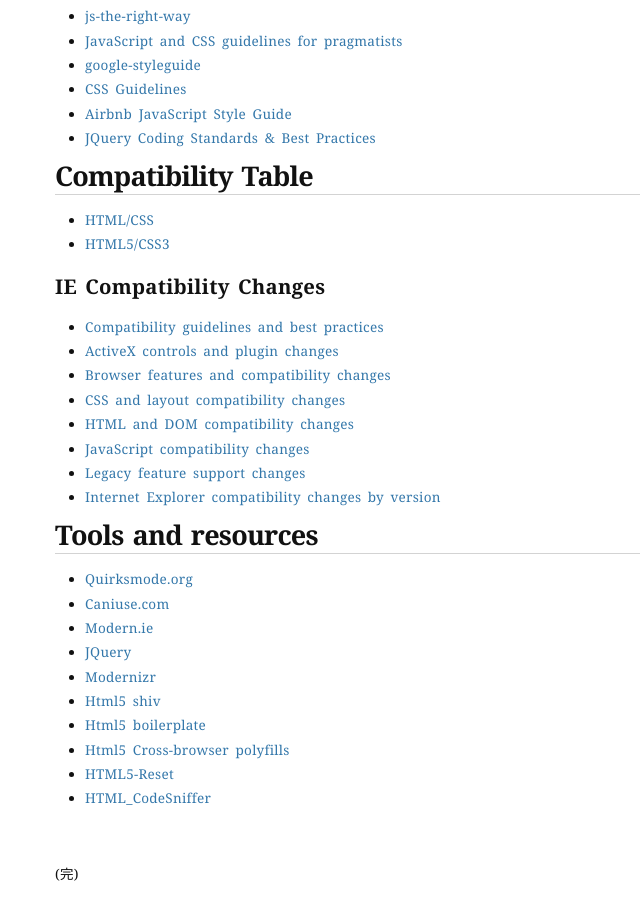
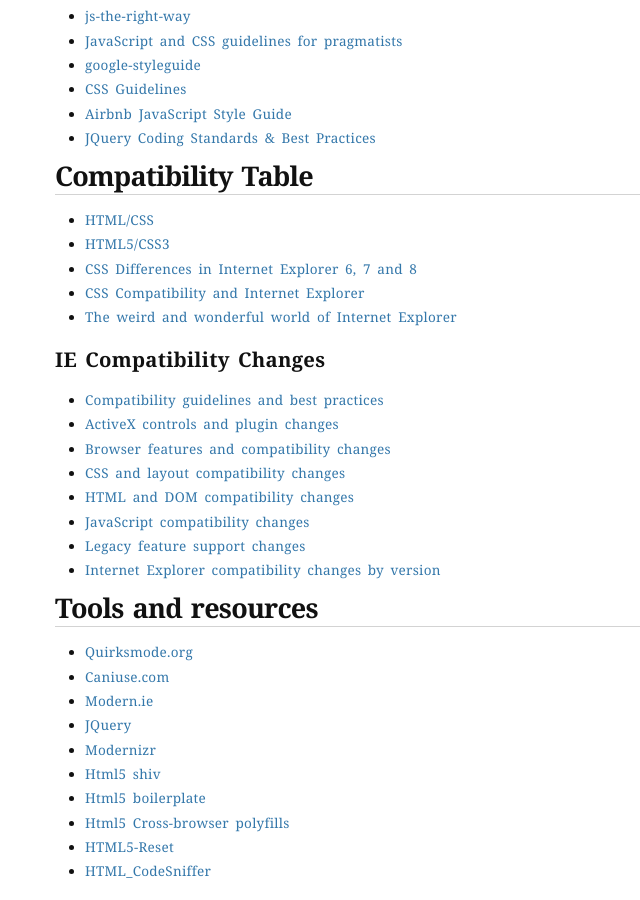
Before and after one commit to aaronz/aaronz.github.com, a Jekyll site: the page built from _posts/2014-11-03-cross-browser-compatibility-resources.markdown, in a window 1280 px wide and 900 px high, scrolled down 1149 px. Shown: the whole window, without its empty margins (0-640 px from the left). Built offline with Jekyll 4.4.1, drawn with Linux system fonts in a browser that asks for light colours; Markdown is read by kramdown in place of the engine named in the settings; comment, search, counter and statistics services are not loaded.

Commit message:
Update compatibility tables.

```diff
--- a/_posts/2014-11-03-cross-browser-compatibility-resources.markdown
+++ b/_posts/2014-11-03-cross-browser-compatibility-resources.markdown
@@ -68,6 +68,9 @@
 
 -   [HTML/CSS](http://www.quirksmode.org)
 -   [HTML5/CSS3](http://caniuse.com)
+-   [CSS Differences in Internet Explorer 6, 7 and 8](http://www.smashingmagazine.com/2009/10/14/css-differences-in-internet-explorer-6-7-and-8/)
+-   [CSS Compatibility and Internet Explorer](http://msdn.microsoft.com/en-us/library/cc351024(VS.85).aspx)
+-   [The weird and wonderful world of Internet Explorer](http://www.positioniseverything.net/explorer.html)
 
 ## IE Compatibility Changes
 
```
